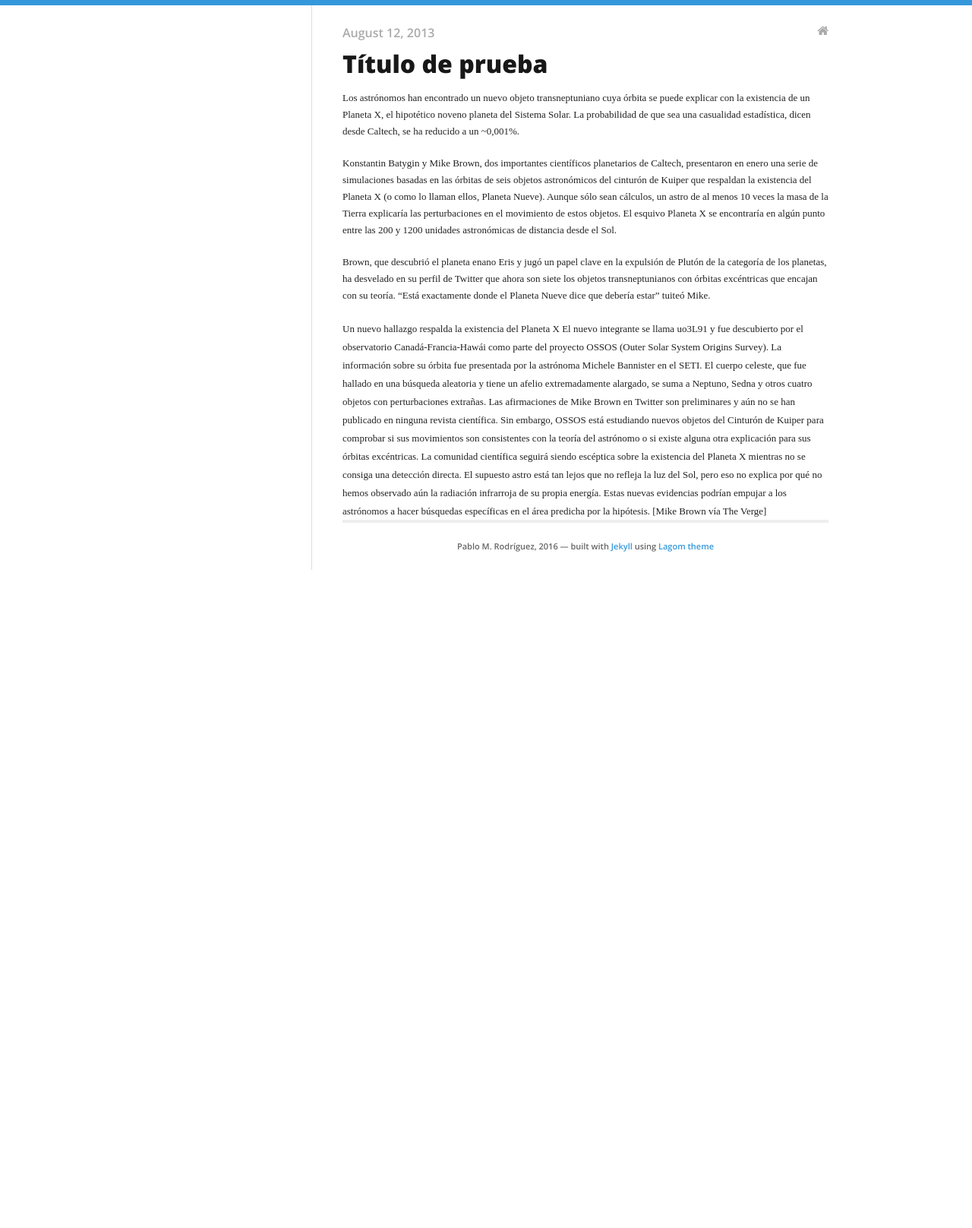
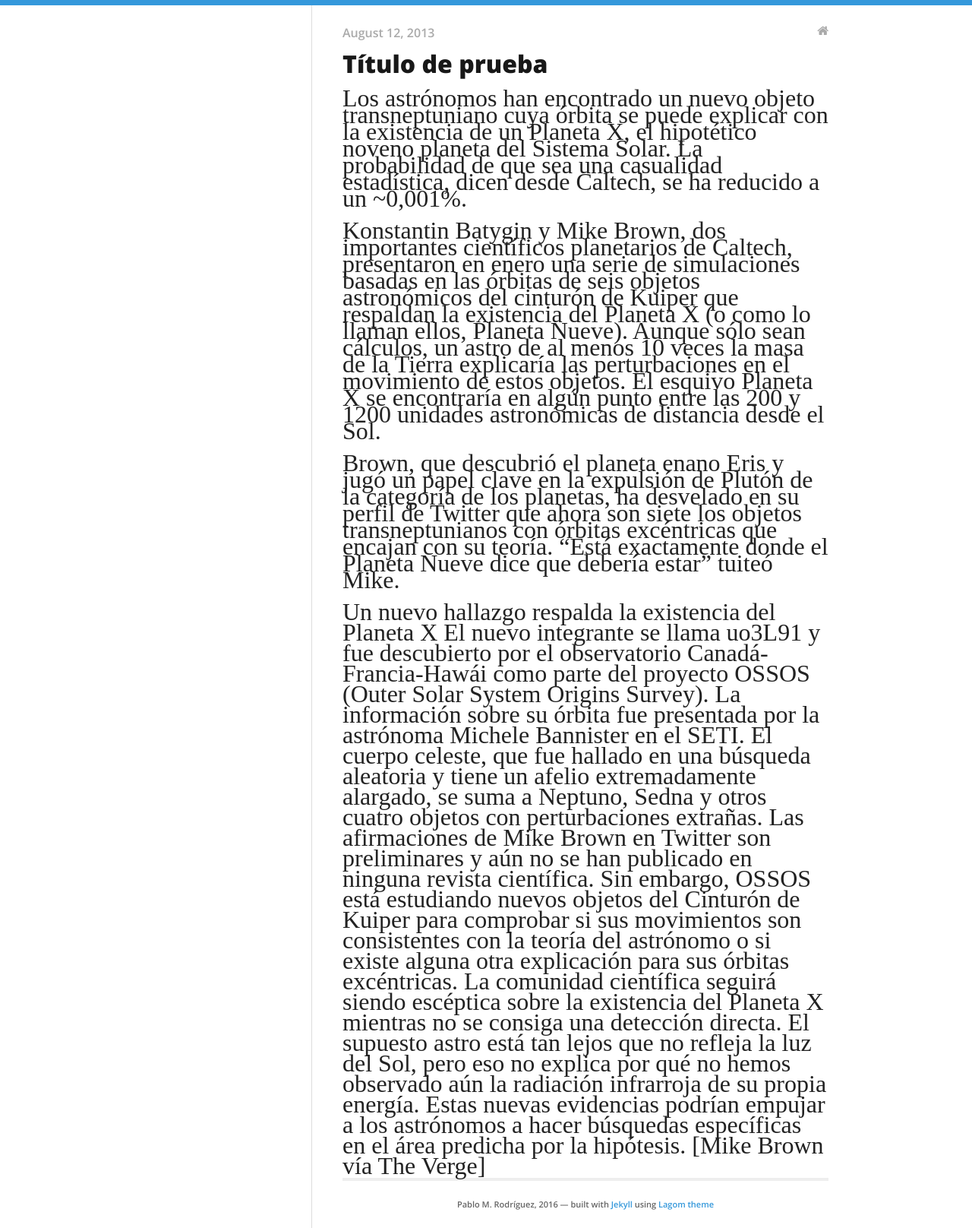
Before and after one commit to fearofcrime/fearofcrime.github.io, a Jekyll site: the page built from _posts/2013-08-12-another-sample.md, in a window 1280 px wide. Shown: the whole page at 76% size. Built offline with Jekyll 4.4.1, drawn with Linux system fonts in a browser that asks for light colours; nearby versions of some CDN libraries; before the commit the page ends 907 px from its top, so only the background shows below that.

Commit message:
Update 2013-08-12-another-sample.md

```diff
--- a/_posts/2013-08-12-another-sample.md
+++ b/_posts/2013-08-12-another-sample.md
@@ -5,7 +5,7 @@
 - blog
 ---
 
-<font face="Times New Roman" font size="2"> <p>Los astrónomos han encontrado un nuevo objeto transneptuniano cuya órbita se puede explicar con la existencia de un Planeta X, el hipotético noveno planeta del Sistema Solar. La probabilidad de que sea una casualidad estadística, dicen desde Caltech, se ha reducido a un ~0,001%.</p>
+<font face="Times New Roman" font size="6"> <p>Los astrónomos han encontrado un nuevo objeto transneptuniano cuya órbita se puede explicar con la existencia de un Planeta X, el hipotético noveno planeta del Sistema Solar. La probabilidad de que sea una casualidad estadística, dicen desde Caltech, se ha reducido a un ~0,001%.</p>
 
 
 
```
